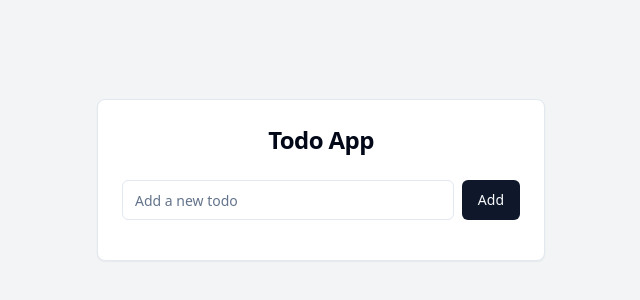
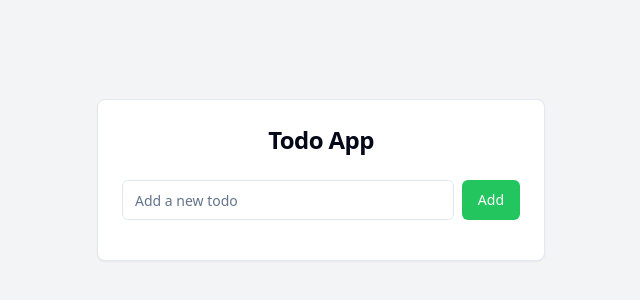
Before and after one commit to GPT-Engineer-App-Dev/todo-magic-corner, a React (Vite) app: page / in a window 1280 px wide. Shown: the part 220-520 px from the top of the page, without its empty margins (319-959 px from the left). Built offline with nearby package versions, Linux system fonts and the light colour scheme.

Commit message:
GPT Engineer Update [skip gpt_engineer]

```diff
--- a/src/pages/Index.jsx
+++ b/src/pages/Index.jsx
@@ -43,7 +43,7 @@ const Index = () => {
               onChange={(e) => setNewTodo(e.target.value)}
               onKeyPress={(e) => e.key === "Enter" && addTodo()}
             />
-            <Button onClick={addTodo}>Add</Button>
+            <Button onClick={addTodo} className="bg-green-500 hover:bg-green-600 text-white">Add</Button>
           </div>
           <ul className="space-y-2">
             {todos.map((todo) => (
```
